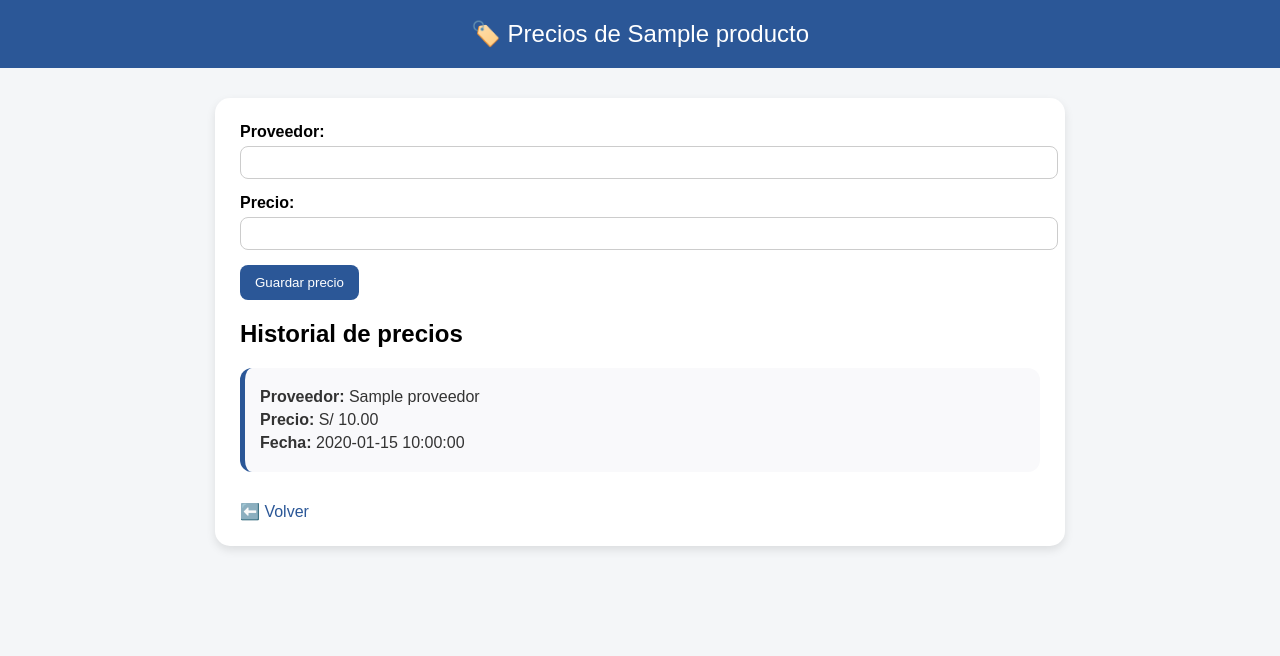
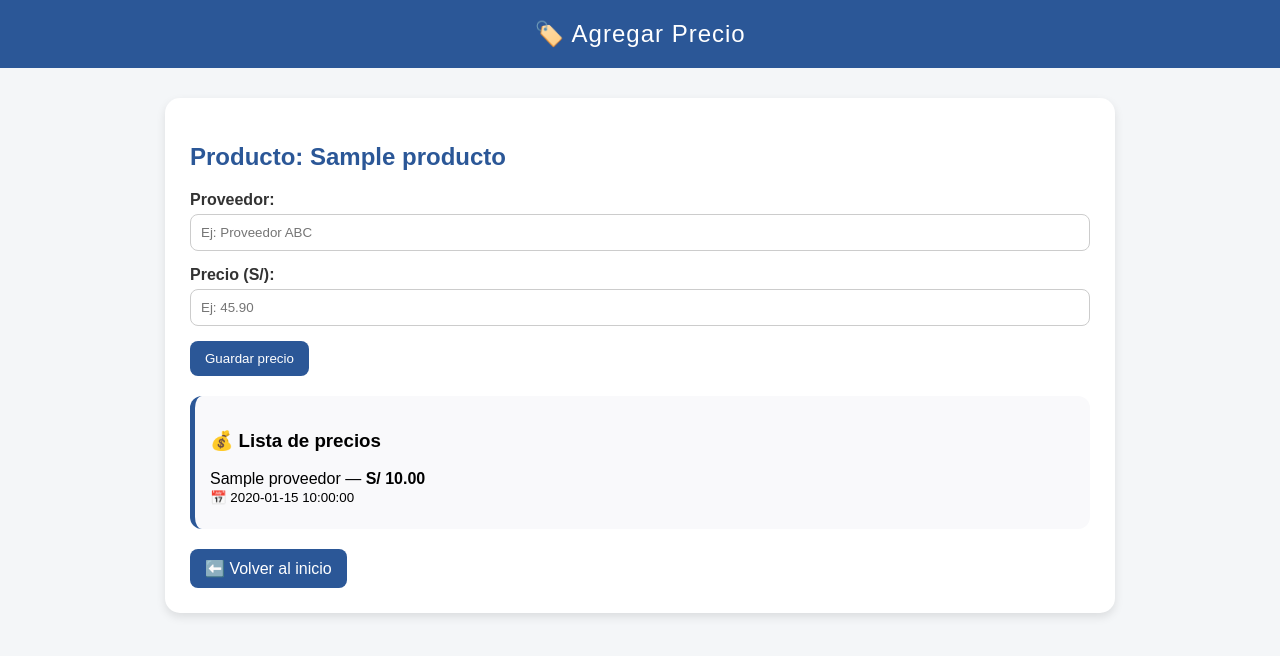
Before and after one commit to Andersonriera/gestor-precios-flask, a Python web app: template templates/precios.html in a window 1280 px wide. Shown: the top 656 px of the page. Run offline with Jinja, Linux system fonts and the light colour scheme; the template is opened without the code that fills it: most values are stand-ins (such as "Sample title", 1, 10 or a date in 2020).

Commit message:
Actualizado diseño moderno para página de precios

```diff
--- a/templates/precios.html
+++ b/templates/precios.html
@@ -16,94 +16,106 @@
       text-align: center;
       padding: 20px;
       font-size: 24px;
+      letter-spacing: 1px;
     }
     .container {
-            max-width: 800px;
+      max-width: 900px;
       margin: 30px auto;
       background: white;
       border-radius: 15px;
       padding: 25px;
       box-shadow: 0 4px 10px rgba(0,0,0,0.1);
     }
+    h2 {
+      color: #2b5797;
+    }
     label {
       font-weight: bold;
+      color: #333;
     }
-        input {
+    input[type="text"], input[type="number"] {
       width: 100%;
-            padding: 8px;
-            margin: 5px 0 15px;
+      padding: 10px;
+      margin-top: 5px;
+      margin-bottom: 15px;
+      border: 1px solid #ccc;
       border-radius: 8px;
-            border: 1px solid #ccc;
+      box-sizing: border-box;
     }
     button {
       background-color: #2b5797;
       color: white;
+      border: none;
       padding: 10px 15px;
-            border: none;
       border-radius: 8px;
       cursor: pointer;
     }
     button:hover {
       background-color: #1d3f73;
     }
-        .price-card {
+    .precio-lista {
+      margin-top: 20px;
       background: #f9f9fb;
       border-radius: 12px;
       padding: 15px;
-            margin-bottom: 10px;
       border-left: 5px solid #2b5797;
     }
-        .price-card p {
-            margin: 5px 0;
-            color: #333;
+    .precio-item {
+      margin-bottom: 8px;
     }
-        a {
+    a.volver {
       display: inline-block;
       margin-top: 20px;
-            color: #2b5797;
       text-decoration: none;
+      color: white;
+      background-color: #2b5797;
+      padding: 10px 15px;
+      border-radius: 8px;
     }
-        a:hover {
-            text-decoration: underline;
+    a.volver:hover {
+      background-color: #1d3f73;
+    }
+
+    /* --- Diseño responsive para móviles --- */
+    @media (max-width: 600px) {
+      header { font-size: 18px; padding: 15px; }
+      .container { width: 90%; padding: 15px; margin: 15px auto; }
+      input, button { width: 100%; margin-bottom: 10px; }
+      .precio-lista { padding: 10px; }
     }
   </style>
 </head>
 <body>
-
-    <header>🏷️ Precios de {{ producto.nombre }}</header>
+  <header>🏷️ Agregar Precio</header>
 
   <div class="container">
+    <h2>Producto: {{ producto.nombre }}</h2>
+
     <form method="post">
       <label>Proveedor:</label>
-            <input type="text" name="proveedor" required>
+      <input type="text" name="proveedor" placeholder="Ej: Proveedor ABC" required>
 
-            <label>Precio:</label>
-            <input type="number" step="0.01" name="precio" required>
+      <label>Precio (S/):</label>
+      <input type="number" step="0.01" name="precio" placeholder="Ej: 45.90" required>
 
       <button type="submit">Guardar precio</button>
     </form>
 
-        <h2>Historial de precios</h2>
-
+    <div class="precio-lista">
+      <h3>💰 Lista de precios</h3>
+      {% if precios %}
         {% for p in precios %}
-    <div class="price-card" style="{% if precio_minimo and p['id'] == precio_minimo['id'] %}border-left: 5px solid green; background-color: #eaffea;{% endif %}">
-        <p><strong>Proveedor:</strong> {{ p['proveedor'] }}</p>
-        <p>
-            <strong>Precio:</strong>
-            S/ {{ "%.2f"|format(p['precio']) }}
-            {% if precio_minimo and p['id'] == precio_minimo['id'] %}
-                💰 <span style="color:green; font-weight:bold;">Mejor precio</span>
-            {% endif %}
-        </p>
-        <p><strong>Fecha:</strong> {{ p['fecha'] or "Sin fecha" }}</p>
+          <div class="precio-item">
+            {{ p.proveedor }} — <strong>S/ {{ "%.2f"|format(p.precio) }}</strong>
+            {% if p.fecha %}<br><small>📅 {{ p.fecha }}</small>{% endif %}
           </div>
+        {% endfor %}
       {% else %}
         <p>No hay precios aún.</p>
-{% endfor %}
-
-
-        <a href="/">⬅️ Volver</a>
+      {% endif %}
     </div>
 
+    <a href="/" class="volver">⬅️ Volver al inicio</a>
+  </div>
 </body>
 </html>
```
Lines whose indentation alone changed are shown as unchanged.
